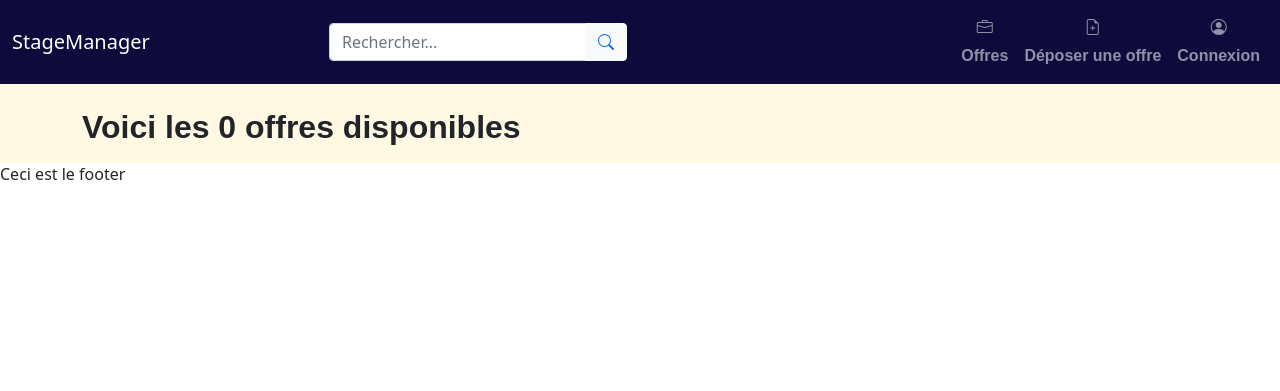
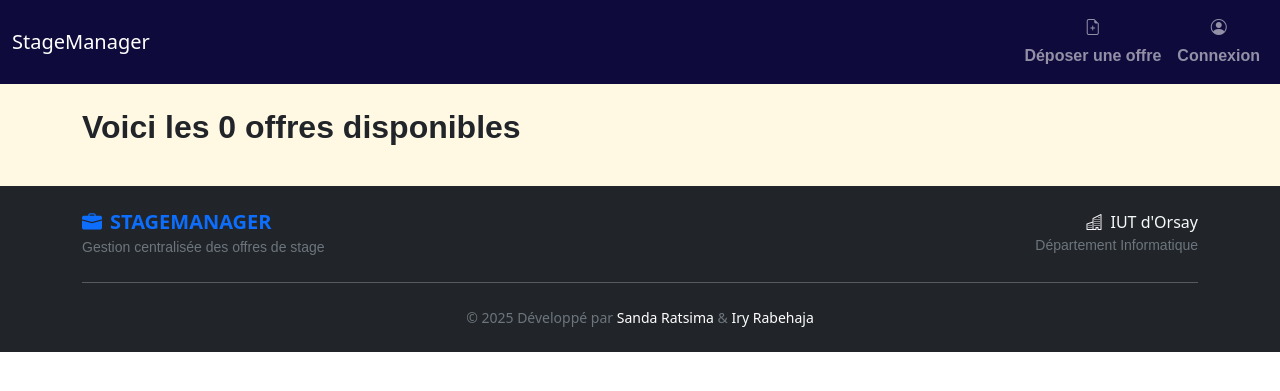
Before and after one commit to Iry77/stagemanager, a Django app: page /offres/search in a window 1280 px wide. Shown: the top 391 px of the page. Run offline with Django 5.2, Linux system fonts and the light colour scheme; some libraries are stand-ins or nearby versions; some web fonts are replaced.

Commit message:
Aiguillage des vues

```diff
--- a/stagemanager/applicompte/templates/applicompte/login.html
+++ b/stagemanager/applicompte/templates/applicompte/login.html
@@ -27,7 +27,7 @@ Connexion - StageManager
                         </div>
                     {% endif %}
 
-                    <form method="post">
+                    <form method="post" action = "/connexion/">
                         {% csrf_token %}
 
                         <div class="mb-3">
--- a/stagemanager/applicompte/templates/applicompte/menu.html
+++ b/stagemanager/applicompte/templates/applicompte/menu.html
@@ -53,9 +53,9 @@
             {% endif %}
 
             <li class="nav-item">
-            <a href="/admin/logout/" class="nav-link d-flex flex-column align-items-center gap-1">
+            <a href="/logout/" class="nav-link d-flex flex-column align-items-center gap-1">
                 <i class="bi bi-box-arrow-right fs-6"></i>
-                <span>{{ user.username }}</span> </a>
+                <span>Déconnexion</span> </a>
             </li>
 
         {% else %}
--- a/stagemanager/applicompte/urls.py
+++ b/stagemanager/applicompte/urls.py
@@ -6,7 +6,11 @@ from django.conf.urls.static import static
 from django.contrib.auth import views as auth_views
 
 urlpatterns = [
-    path('login/', auth_views.LoginView.as_view(template_name = 'applicompte/login.html'), name = 'login')
+    path('login/', auth_views.LoginView.as_view(template_name = 'applicompte/login.html'), name = 'login'),
+    path('logout/', views.deconnexion, name ="logout"),
+    path('connexion/', views.connexion),
+
+
 ]
 
 urlpatterns += static(settings.MEDIA_URL, documant_root = settings.MEDIA_ROOT)
--- a/stagemanager/applistagemanager/templates/applistagemanager/base.html
+++ b/stagemanager/applistagemanager/templates/applistagemanager/base.html
@@ -12,13 +12,13 @@
     </head>
     <body class="Site">
         <header>
-            {% include 'applistagemanager/menu.html' %}
+            {% include 'applicompte/menu.html' %}
         </header>
-        <main class="Site-content">
+        <main class="Site-content pb-lg-4">
             {% block main %}{% endblock %}
         </main>
-        <footer>
-            Ceci est le footer
+        <footer class="bg-dark text-light py-4 mt-auto">
+           {% include 'applistagemanager/footer.html' %}
         </footer>
         <script src="https://cdn.jsdelivr.net/npm/bootstrap@5.0.2/dist/js/bootstrap.bundle.min.js" integrity="sha384-MrcW6ZMFYlzcLA8Nl+NtUVF0sA7MsXsP1UyJoMp4YLEuNSfAP+JcXn/tWtIaxVXM" crossorigin="anonymous"></script>
     </body>
--- /dev/null
+++ b/stagemanager/applistagemanager/templates/applistagemanager/footer.html
@@ -0,0 +1,31 @@
+<div class="container">
+    <div class="row align-items-center">
+
+        <div class="col-md-6 text-center text-md-start mb-3 mb-md-0">
+            <h5 class="mb-0 text-uppercase fw-bold text-primary">
+                <i class="bi bi-briefcase-fill me-2"></i>StageManager
+            </h5>
+            <small class="text-secondary">Gestion centralisée des offres de stage</small>
+        </div>
+
+        <div class="col-md-6 text-center text-md-end">
+            <h6 class="mb-0">
+                <i class="bi bi-building me-2"></i>IUT d'Orsay
+            </h6>
+            <small class="text-secondary">Département Informatique</small>
+        </div>
+
+    </div>
+
+    <hr class="my-4 border-secondary">
+
+    <div class="row">
+        <div class="col-12 text-center text-secondary small">
+            <p class="mb-0">
+                &copy; 2025 Développé par
+                <span class="text-white">Sanda Ratsima</span> &
+                <span class="text-white">Iry Rabehaja</span>
+            </p>
+        </div>
+    </div>
+</div>
--- a/stagemanager/applistagemanager/templates/applistagemanager/menu.html
+++ /dev/null
@@ -1,50 +0,0 @@
-<nav class="navbar navbar-expand-lg navbar-custom navbar-dark">
-  <div class="container-fluid">
-    <a class="navbar-brand" href="/">StageManager</a>
-
-    <button
-      class="navbar-toggler"
-      type="button"
-      data-bs-toggle="collapse"
-      data-bs-target="#navbarText"
-      aria-controls="navbarText"
-      aria-expanded="false"
-      aria-label="Toggle navigation"
-    >
-      <span class="navbar-toggler-icon"></span>
-    </button>
-
-    <div class="collapse navbar-collapse" id="navbarText">
-
-      <form class="d-flex mx-auto mt-3 mt-lg-0" role="search" action="/offres/search" method="get">
-        <div class="input-group">
-            <input class="form-control" type="search" placeholder="Rechercher..." aria-label="Search" name="q">
-            <button class="btn btn-light" type="submit">
-                <i class="bi bi-search text-primary"></i>
-            </button>
-        </div>
-      </form>
-
-      <ul class="navbar-nav ms-auto mb-2 mb-lg-0">
-        <li class="nav-item">
-          <a href="/offres/" class="nav-link d-flex flex-column align-items-center gap-1">
-            <i class="bi bi-briefcase"></i>
-            <span>Offres</span>
-          </a>
-        </li>
-        <li class="nav-item">
-          <a href="/offres/add" class="nav-link d-flex flex-column align-items-center gap-1">
-            <i class="bi bi-file-earmark-plus fs-6"></i>
-            <span>Déposer une offre</span>
-          </a>
-        </li>
-        <li class="nav-item">
-          <a href="/" class="nav-link d-flex flex-column align-items-center gap-1">
-            <i class="bi bi-person-circle fs-6"></i>
-            <span>Connexion</span>
-          </a>
-        </li>
-      </ul>
-    </div>
-  </div>
-</nav>
--- a/stagemanager/applistagemanager/templates/applistagemanager/offres.html
+++ b/stagemanager/applistagemanager/templates/applistagemanager/offres.html
@@ -16,7 +16,7 @@ Les offres de stage
 
         <div class="position-relative flex-grow-1 overflow-hidden rounded-top">
 
-            <div class="card-custom-img" style="background-image: url('{{ offre.image.url }}');"></div>
+            <div class="card-custom-img" style="background-image: url('{% if offre.image %}{{ offre.image.url }}{% endif %}');"></div>
 
             <a href="/offres/{{ offre.id_offre }}" class="card-link-overlay"></a>
 
@@ -29,6 +29,7 @@ Les offres de stage
                 <small>Publié le {{ offre.date_publication|date:"d F Y" }}</small>
               </div>
 
+              {% if user.is_staff or user.is_superuser %}
                 <div class="mt-auto">
                     <span class="badge
                     {% if offre.etat == 'validee' %} bg-success
@@ -38,11 +39,14 @@ Les offres de stage
                     {{ offre.get_etat_display }}
                     </span>
                 </div>
+              {% endif %}
             </div>
         </div>
 
         <div class="card-footer bg-white border-top-0 p-3">
             <div class="d-flex gap-2">
+
+                {% if user.is_superuser %}
                     <a href="/offres/{{ offre.id_offre }}/update" class="btn btn-outline-primary btn-sm flex-grow-1">
                         <i class="bi bi-pencil-square me-2"></i>Modifier
                     </a>
@@ -50,6 +54,26 @@ Les offres de stage
                     <a href="/offres/{{ offre.id_offre }}/delete" class="btn btn-outline-danger btn-sm" onclick="return confirm('Supprimer cette offre ?');">
                         <i class="bi bi-trash-fill"></i>
                     </a>
+
+                {% elif user.is_staff %}
+                <a href="/offres/{{ offre.id_offre }}/valider"
+                    class="btn btn-success btn-sm flex-grow-1"
+                    onclick="return confirm('Êtes-vous sûr de vouloir valider cette offre ?');">
+                    <i class="bi bi-check-circle-fill me-2"></i>Valider
+                </a>
+
+                {% elif user.is_authenticated %}
+                    <a href="/offres/{{ offre.id_offre }}/postuler" class="btn btn-primary btn-sm flex-grow-1">
+                        <i class="bi bi-send-fill me-2"></i>Postuler
+                    </a>
+
+                {% else %}
+                    <a href="/login" class="btn btn-outline-secondary btn-sm flex-grow-1">
+                        Se connecter
+                    </a>
+
+                {% endif %}
+
             </div>
         </div>
 
--- a/stagemanager/applistagemanager/urls.py
+++ b/stagemanager/applistagemanager/urls.py
@@ -6,7 +6,7 @@ from django.conf.urls.static import static
 
 urlpatterns = [
     path('', views.Accueil),
-    path('offres/', views.Offres),
+    path('offres/', views.Offres, name = 'offres'),
     path('offres/search', views.search, name = 'search'),
     path('offres/<int:id>', views.Offre),
     path('offres/add', views.formulaireCreationOffre),
@@ -14,6 +14,7 @@ urlpatterns = [
     path('offres/<int:id>/update', views.formulaireModificationOffre),
     path('offres/<int:id>/updated', views.traitementFormulaireModificationOffre),
     path('offres/<int:id>/delete', views.supprimerOffre),
+    path('offres/<int:id>/valider', views.valider),
 ]
 
 urlpatterns += static(settings.MEDIA_URL, documant_root = settings.MEDIA_ROOT)
--- a/stagemanager/applistagemanager/views.py
+++ b/stagemanager/applistagemanager/views.py
@@ -11,7 +11,17 @@ def Accueil (request):
 
 # Méthode pour la liste des offres
 def Offres (request):
-    lesOffres = OffreStage.objects.all()
+    if not request.user.is_authenticated :
+        return render(
+            request,
+            'applistagemanager/accueil.html'
+        )
+    if request.user.is_superuser :
+        lesOffres = OffreStage.objects.all()
+    elif request.user.is_staff :
+        lesOffres = OffreStage.objects.filter(etat='attente')
+    else :
+        lesOffres = OffreStage.objects.filter(etat='validee')
 
     return render (
         request,
@@ -40,6 +50,16 @@ def search(request):
         request,
         'applistagemanager/offres.html',
         {'offres': lesOffres},
+    )
+
+def valider (request, id) :
+    offre = OffreStage.objects.get(id_offre = id)
+    offre.etat = 'validee'
+    offre.save()
+    return render(
+        request,
+        'applistagemanager/traitementValidationOffre.html',
+        {'offre' : offre}
     )
 
 def formulaireCreationOffre(request):
--- a/stagemanager/stagemanager/settings.py
+++ b/stagemanager/stagemanager/settings.py
@@ -38,6 +38,7 @@ INSTALLED_APPS = [
     'django.contrib.messages',
     'django.contrib.staticfiles',
     'applistagemanager',
+    'applicompte',
 ]
 
 MIDDLEWARE = [
--- a/stagemanager/stagemanager/urls.py
+++ b/stagemanager/stagemanager/urls.py
@@ -15,7 +15,7 @@ Including another URLconf
     2. Add a URL to urlpatterns:  path('blog/', include('blog.urls'))
 """
 from django.contrib import admin
-from django.urls import path
+from django.urls import path, include
 from applistagemanager import views
 from django.conf import settings
 from django.conf.urls.static import static
@@ -23,15 +23,8 @@ from django.conf.urls.static import static
 
 urlpatterns = [
     path('admin/', admin.site.urls),
-    path('', views.Accueil),
-    path('offres/', views.Offres),
-    path('offres/search', views.search, name = 'search'),
-    path('offres/<int:id>', views.Offre),
-    path('offres/add', views.formulaireCreationOffre),
-    path('offres/create', views.CreerOffre ),
-    path('offres/<int:id>/update', views.formulaireModificationOffre),
-    path('offres/<int:id>/updated', views.traitementFormulaireModificationOffre),
-    path('offres/<int:id>/delete', views.supprimerOffre),
+    path('', include('applistagemanager.urls')),
+    path('', include('applicompte.urls'))
 ]
 
 
```
Also changed, not shown: stagemanager/applicompte/templates/applicompte/logout.html (added, +44 -0 lines), stagemanager/applicompte/views.py (+29 -2 lines), stagemanager/applistagemanager/templates/applistagemanager/traitementValidationOffre.html (added, +48 -0 lines). Lines whose indentation alone changed are shown as unchanged.
